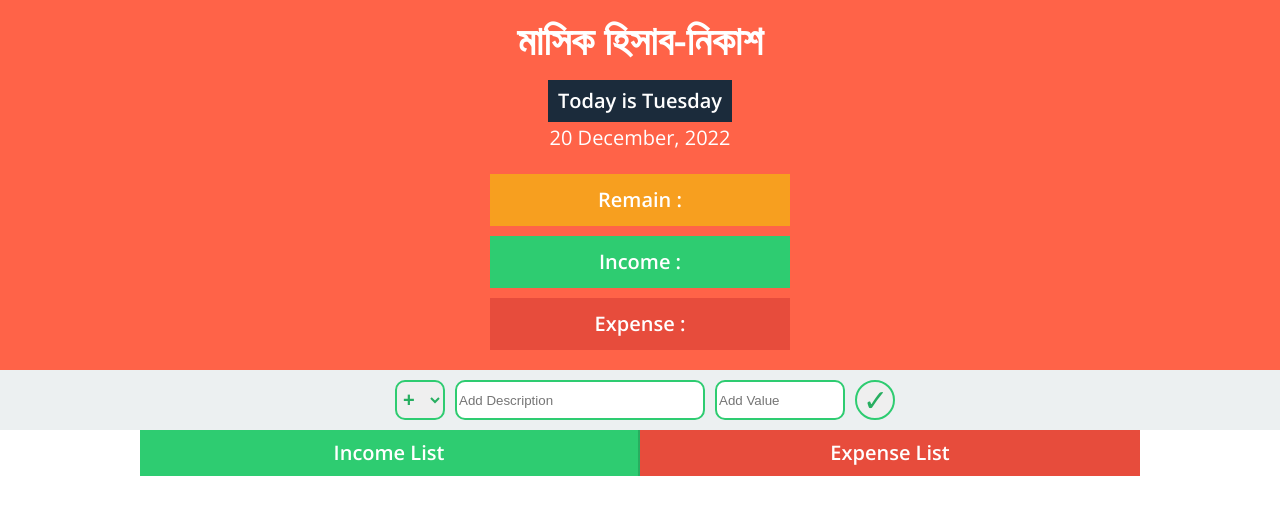
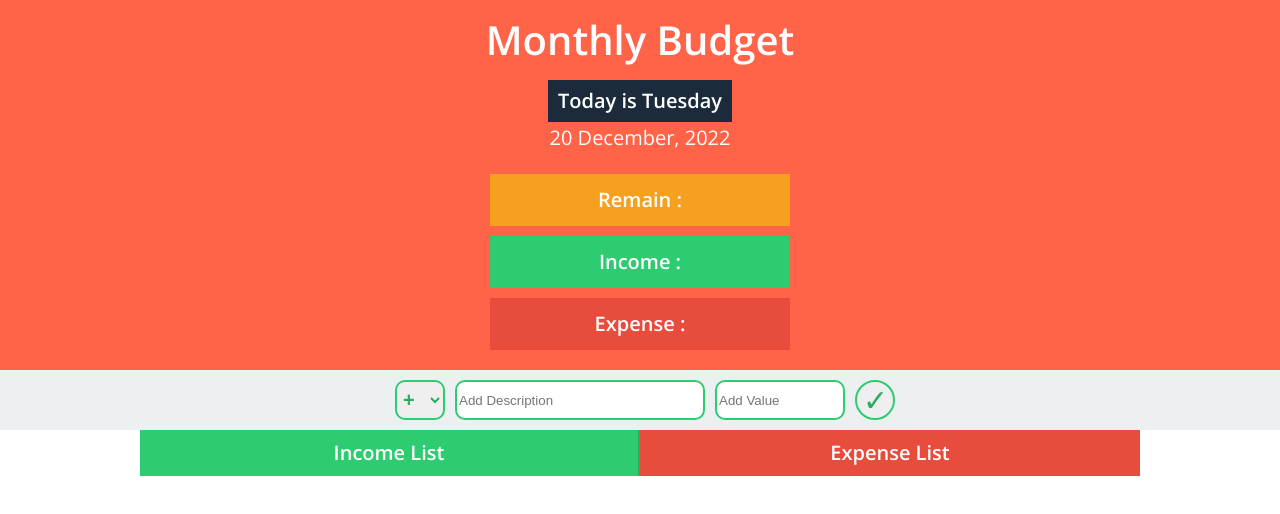
Before and after one commit to saiful-70/hisab-nikash, a website: page index.html in a window 1280 px wide. Drawn offline with nearby package versions, Linux system fonts and the light colour scheme.

Commit message:
Update index.html

```diff
--- a/index.html
+++ b/index.html
@@ -14,7 +14,7 @@
 
     <div class="container">
         <div class="top">
-            <h1 class="heading-primary heading-title">মাসিক হিসাব-নিকাশ</h1>
+            <h1 class="heading-primary heading-title">Monthly Budget</h1>
             <section class="calender">
                 <div class="calender__day"></div>
                 <div class="calender__date">%10%, %october%, %2020%</div>
```
